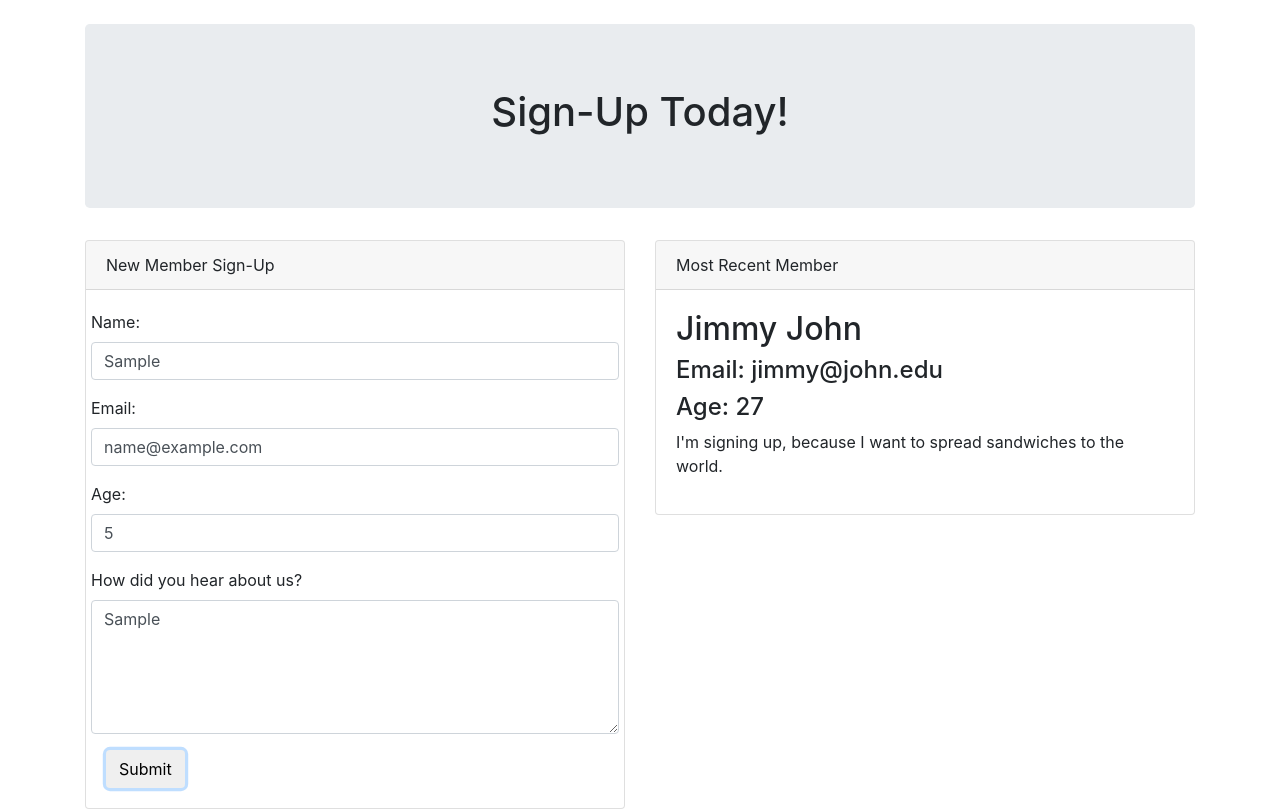
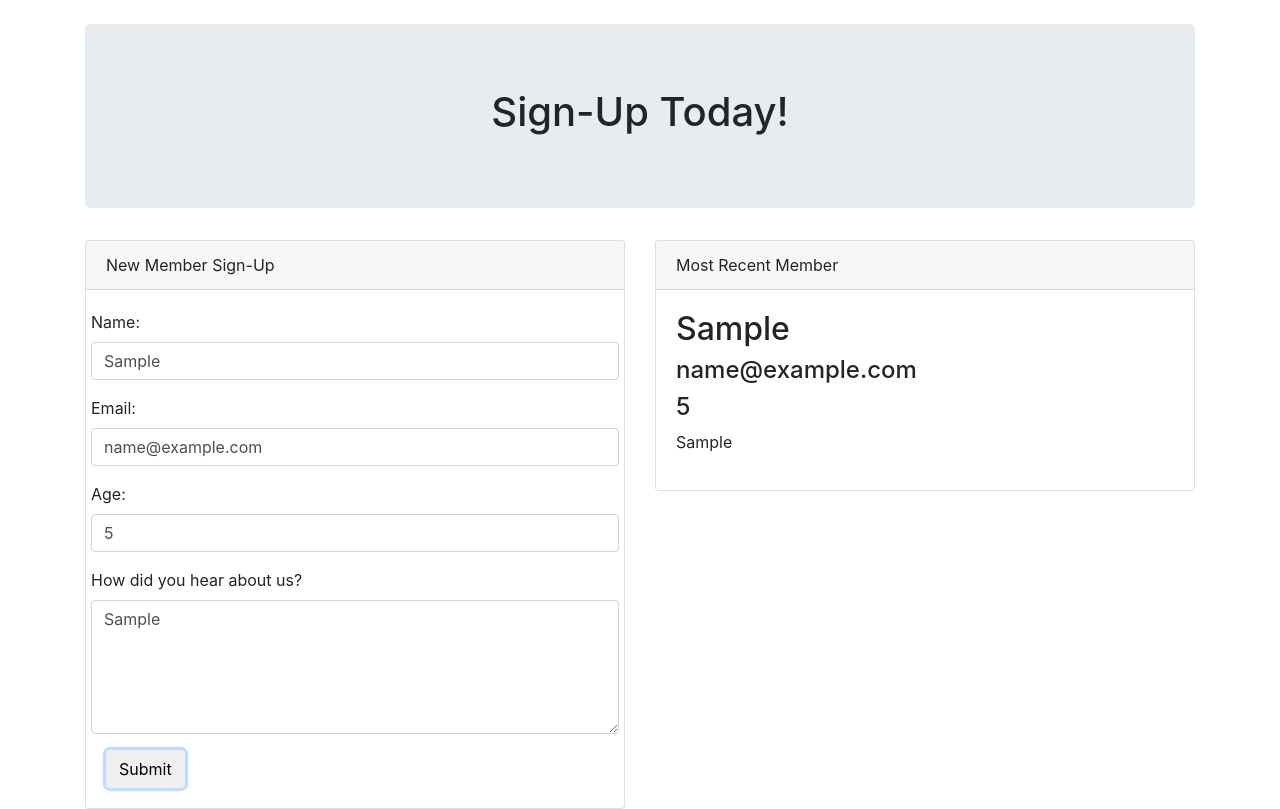
Before and after one commit to caseydean8/firebasics, a plain HTML site: page 02-signin-nopersistence/Unsolved/2-student-do-signin-no-persistence.html in a window 1280 px wide. Both pictures are taken after typing "Sample", "name@example.com", "5", "Sample" into the empty fields and a click on the button "Submit". Drawn offline with nearby package versions, Linux system fonts and the light colour scheme.

```diff
--- a/02-signin-nopersistence/Unsolved/2-student-do-signin-no-persistence.html
+++ b/02-signin-nopersistence/Unsolved/2-student-do-signin-no-persistence.html
@@ -88,12 +88,23 @@
       event.preventDefault();
 
       // Capture User Inputs and store them into variables
-
+      const userName = $("#name-input").val();
+      const userEmail = $("#email-input").val();
+      const userAge = $("#age-input").val();
+      const userComment = $("#comment-input").val();
 
       // Console log each of the user inputs to confirm we are receiving them correctly
-
+      console.log(userName);
+      console.log(userEmail);
+      console.log(userAge);
+      console.log(userComment);
 
       // Output all of the new information into the relevant HTML sections
+      $("#name-display").text(userName);
+      $("#email-display").text(userEmail);
+      $("#age-display").text(userAge);
+      $("#comment-display").text(userComment);
+
     });
 
   </script>
```
